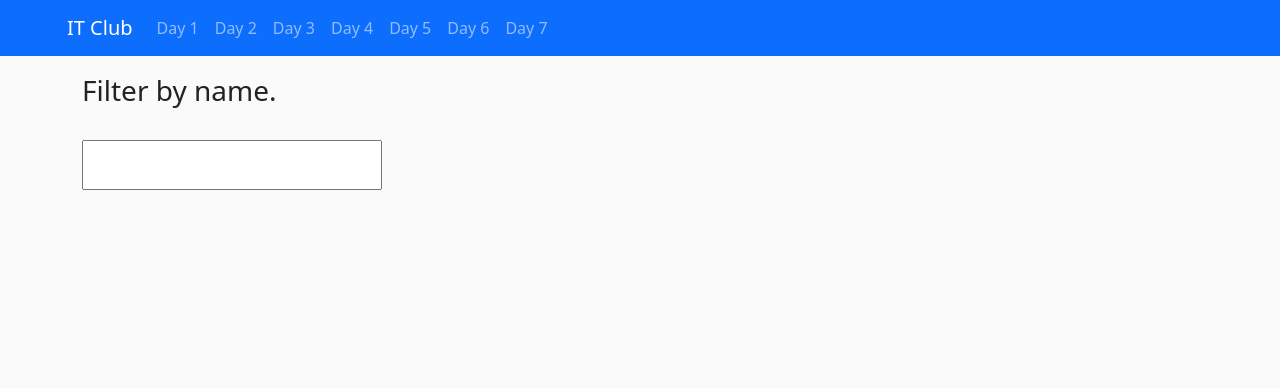
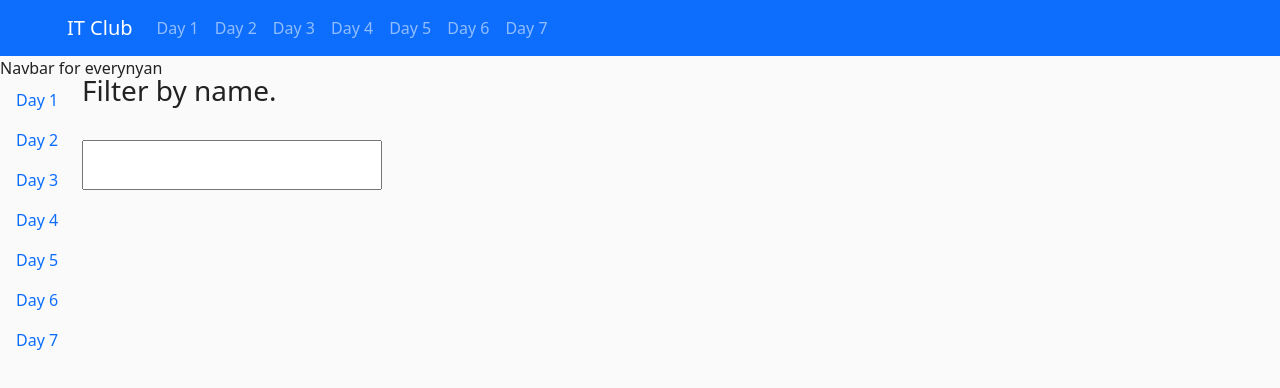
Before and after one commit to IT-Club-Pulchowk/C-is-cute, a Vue app: page / in a window 1280 px wide. Shown: the top 388 px of the page. Built offline with nearby package versions, Linux system fonts and the light colour scheme.

Commit message:
Added nav links for everynyan

```diff
--- a/src/components/TheHeader.vue
+++ b/src/components/TheHeader.vue
@@ -31,6 +31,17 @@
         </div>
       </div>
     </nav>
+    Navbar for everynyan
+    <ul style="display: inline; padding: 10px">
+      <li class="" v-for="i in 7" :key="i">
+        <router-link
+          class="nav-link"
+          :class="$route.params.day == i ? 'active' : ''"
+          :to="`/${i}`"
+          >Day {{ i }}</router-link
+        >
+      </li>
+    </ul>
   </header>
 </template>
 
```
